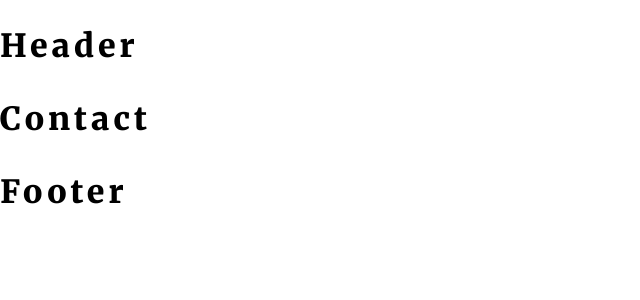
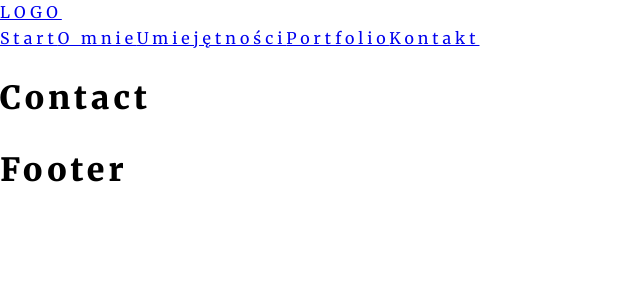
Before and after one commit to Zyar3k/portfolio_ver.1, a React (Create React App) app: page /#/contact in a window 1280 px wide. Shown: the top 300 px of the page, without its empty margins (0-640 px from the left). Built offline with nearby package versions, Linux system fonts and the light colour scheme.

Commit message:
Add navbar

```diff
--- /dev/null
+++ b/src/components/features/NavBar/NavBar.js
@@ -0,0 +1,26 @@
+import React from 'react';
+import { NavLink } from 'react-router-dom';
+import './NavBar.scss';
+
+class NavBar extends React.Component {
+
+  render(){
+
+    return(
+      <nav className='navBar'>
+        <div className='logoNav'>
+          <NavLink exact to='/'>LOGO</NavLink>
+        </div>
+        <div className='navLinks'>
+          <NavLink exact to='/'>Start</NavLink>
+          <NavLink to='/about'>O mnie</NavLink>
+          <NavLink to='/skills'>Umiejętności</NavLink>
+          <NavLink to='/portfolio'>Portfolio</NavLink>
+          <NavLink to='/contact'>Kontakt</NavLink>
+        </div>
+      </nav>
+    );
+  };
+};
+
+export default NavBar;
--- /dev/null
+++ b/src/components/features/NavBar/NavBar.scss
@@ -0,0 +1 @@
+@import '../../../styles/global.scss';
--- a/src/components/layout/Header/Header.js
+++ b/src/components/layout/Header/Header.js
@@ -1,11 +1,12 @@
-import React, { useState } from 'react';
+import React from 'react';
 import './Header.scss';
+import NavBar from '../../features/NavBar/NavBar';
 
 function Header() {
 
   return(
     <div className='header'>
-      <h1>Header</h1>
+      <NavBar />
     </div>
   );
 };
```
